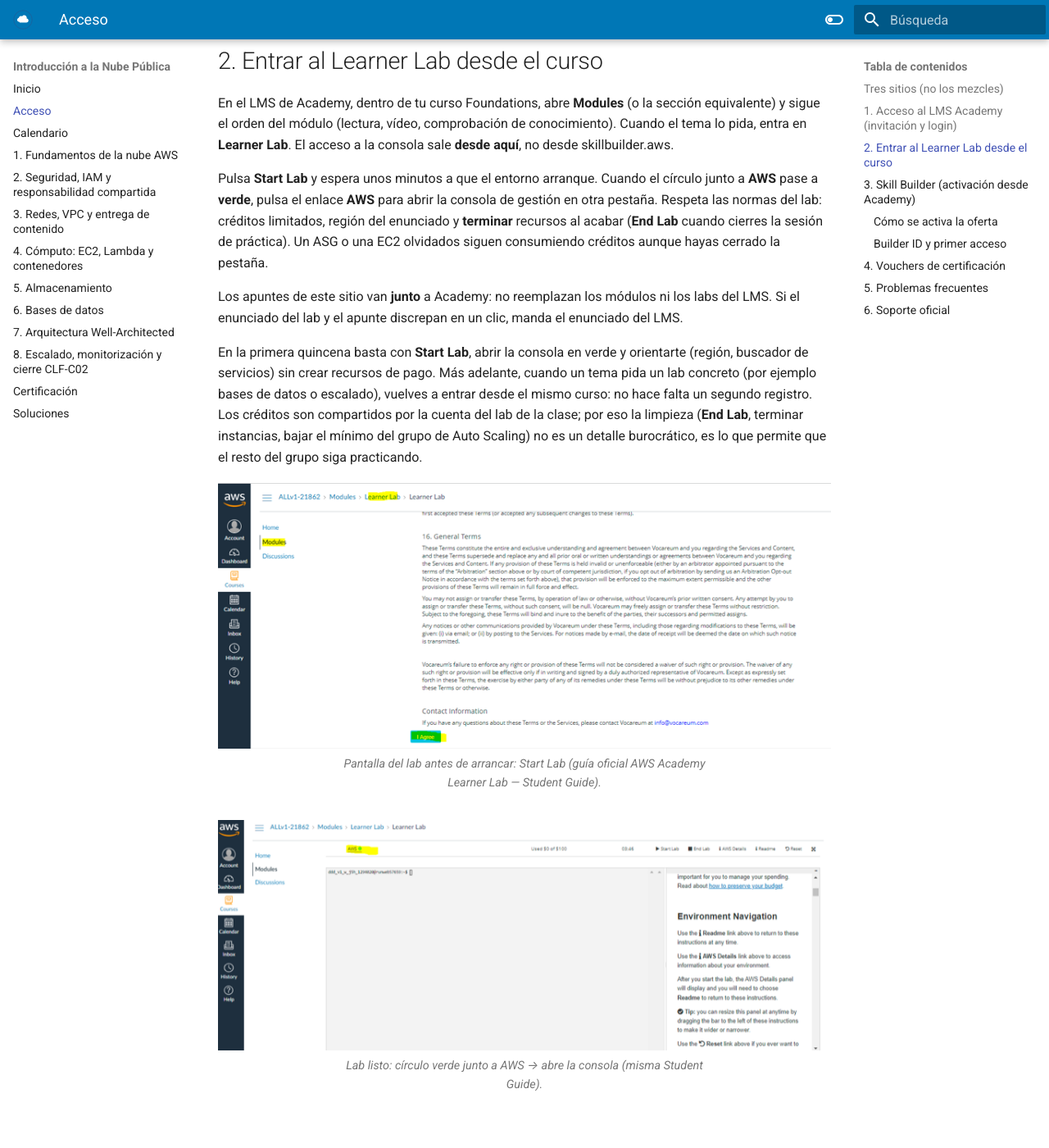
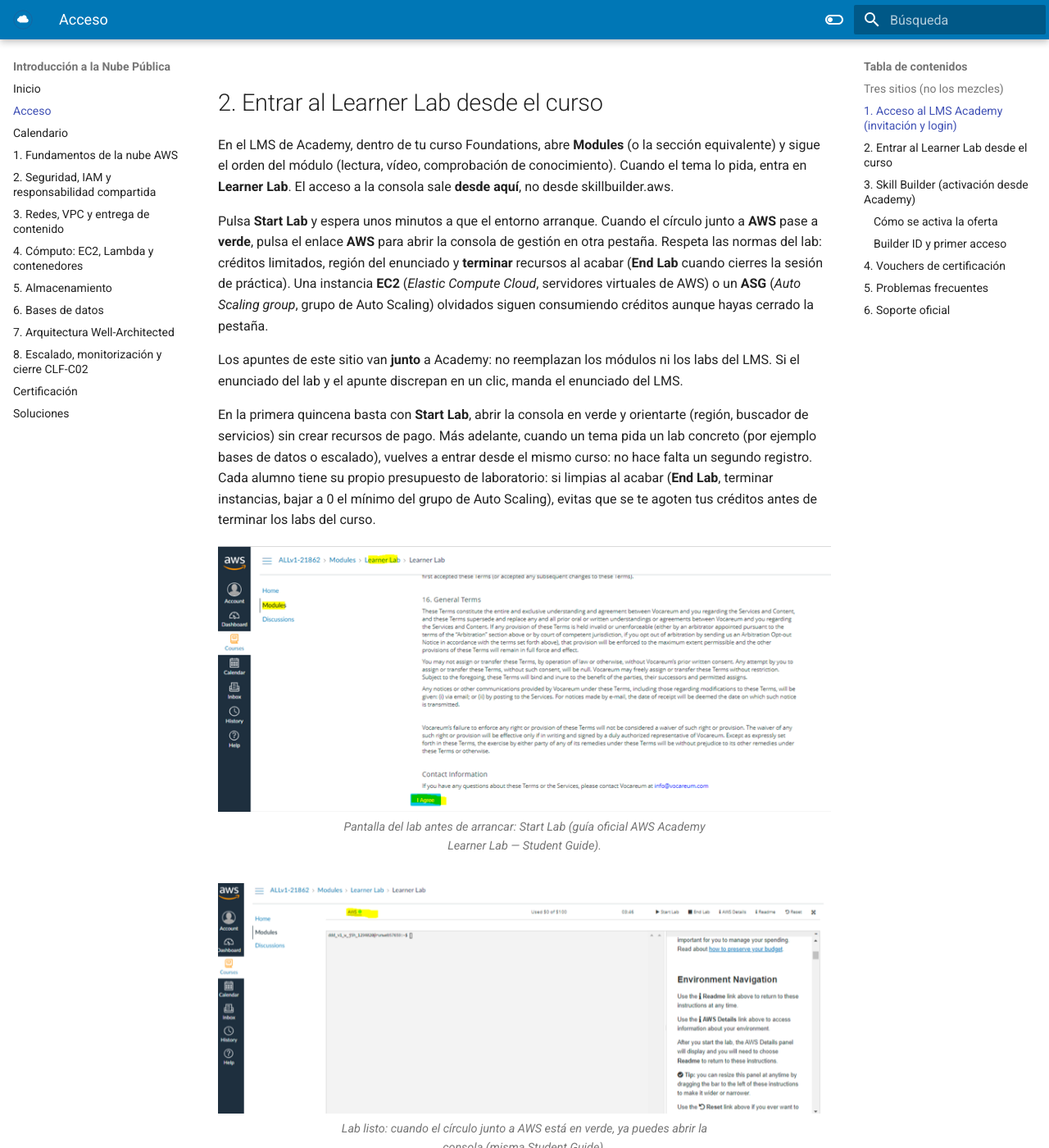
Before and after one commit to fjavier-hernandez/cloud, an MkDocs documentation site: the page built from docs/00-acceso/acceso.md, in a window 1280 px wide and 1400 px high, scrolled down 3619 px. Shown: the whole window at 82% size. Built offline with MkDocs 1.6.1 and Material for MkDocs 9.7.7, drawn with Linux system fonts in a browser that asks for light colours; some of the changed text lies outside the part shown.

Commit message:
Pulir Acceso: créditos del lab, siglas y pies de foto
Co-authored-by: Cursor <cursoragent@cursor.com>

```diff
--- a/docs/00-acceso/acceso.md
+++ b/docs/00-acceso/acceso.md
@@ -8,7 +8,7 @@ description: Cómo entrar a AWS Academy, el Learner Lab y Skill Builder en el m
 Esta página explica **cómo entrar** a las plataformas del módulo: el curso en Academy, la consola de prácticas del Learner Lab y Skill Builder (incluida la activación y los vouchers de certificación). Cuando hayas entrado, sigue con [Fundamentos de la nube AWS](../01-fundamentos-nube-aws/tema1.md): allí está el mapa del módulo y las definiciones. La preparación del examen **Cloud Practitioner** (**CLF**, *AWS Certified Cloud Practitioner*, código **CLF-C02**) no se estudia aquí; está en [Certificación](../99-certificacion/certificacion.md).
 
 !!! tip "Antes del Tema 1"
-    Completa primero el acceso a **Academy**, el **Learner Lab** y, si el curso lo usa, **Skill Builder**. Sin consola del lab, el Tema 1 se queda en lectura; con Acceso listo, la primera quincena ya puede practicar.
+    Completa primero el acceso a **Academy**, el **Learner Lab** y, si el curso lo usa, **Skill Builder**. Sin consola del lab, el Tema 1 se queda en lectura; con Acceso listo, en la primera quincena ya puedes practicar.
 
 Ten a mano tu **correo institucional** (el mismo en todos los pasos). Lee esto **antes** del Tema 1.
 
@@ -33,11 +33,11 @@ El **Learner Lab** es la cuenta de práctica con **créditos limitados** desde l
 
 ## 1. Acceso al LMS Academy (invitación y login)
 
-El profesor te **invita por correo** (institucional). Abre el mensaje y **acepta** la invitación con el enlace del correo. En el portal Academy elige **Student Login** (alumnado; no *Educator Login*). Entra con tu cuenta Canvas Academy o créala **con ese mismo correo**: si usas un Gmail distinto, quedarás fuera de la *class* aunque «Academy te deje registrarte».
+El profesor te **invita por correo** (institucional). Abre el mensaje y **acepta** la invitación con el enlace del correo. En el portal Academy elige **Student Login** (alumnado; no *Educator Login*). Entra con tu cuenta Canvas Academy o créala **con ese mismo correo**: si usas un Gmail distinto, quedarás fuera de la clase aunque Academy te deje registrarte.
 
 Completa el registro (contraseña, zona horaria, términos) y comprueba que ves el curso del módulo en [awsacademy.instructure.com](https://awsacademy.instructure.com). Si no llega el correo, revisa spam o la cuarentena del centro y avisa en tutoría o Aules para que se **reenvíe** la invitación.
 
-Academy es tu **aula digital** del módulo: cada Foundations (Introducción al curso, Módulos 1–10) se publica ahí con el orden oficial. Estos apuntes te dan la prosa de estudio y las prácticas; el LMS marca qué lab abriste y qué comprobación de conocimiento completaste. Si un día no ves un módulo, casi siempre es porque aún no está liberado en la *class* o porque estás con otra cuenta Canvas.
+Academy es tu **aula digital** del módulo: cada módulo de Cloud Foundations (Introducción al curso y Módulos 1–10) se publica ahí con el orden oficial. Estos apuntes te dan la prosa de estudio y las prácticas; el LMS marca qué lab abriste y qué comprobación de conocimiento completaste. Si un día no ves un módulo, casi siempre es porque aún no está liberado en la clase o porque estás con otra cuenta Canvas.
 
 <figure markdown="span">
 ![Portal AWS Academy con el botón Student Login resaltado](img/acceso-lms.png){ width="800" }
@@ -58,11 +58,11 @@ Academy es tu **aula digital** del módulo: cada Foundations (Introducción al c
 
 En el LMS de Academy, dentro de tu curso Foundations, abre **Modules** (o la sección equivalente) y sigue el orden del módulo (lectura, vídeo, comprobación de conocimiento). Cuando el tema lo pida, entra en **Learner Lab**. El acceso a la consola sale **desde aquí**, no desde skillbuilder.aws.
 
-Pulsa **Start Lab** y espera unos minutos a que el entorno arranque. Cuando el círculo junto a **AWS** pase a **verde**, pulsa el enlace **AWS** para abrir la consola de gestión en otra pestaña. Respeta las normas del lab: créditos limitados, región del enunciado y **terminar** recursos al acabar (**End Lab** cuando cierres la sesión de práctica). Un ASG o una EC2 olvidados siguen consumiendo créditos aunque hayas cerrado la pestaña.
+Pulsa **Start Lab** y espera unos minutos a que el entorno arranque. Cuando el círculo junto a **AWS** pase a **verde**, pulsa el enlace **AWS** para abrir la consola de gestión en otra pestaña. Respeta las normas del lab: créditos limitados, región del enunciado y **terminar** recursos al acabar (**End Lab** cuando cierres la sesión de práctica). Una instancia **EC2** (*Elastic Compute Cloud*, servidores virtuales de AWS) o un **ASG** (*Auto Scaling group*, grupo de Auto Scaling) olvidados siguen consumiendo créditos aunque hayas cerrado la pestaña.
 
 Los apuntes de este sitio van **junto** a Academy: no reemplazan los módulos ni los labs del LMS. Si el enunciado del lab y el apunte discrepan en un clic, manda el enunciado del LMS.
 
-En la primera quincena basta con **Start Lab**, abrir la consola en verde y orientarte (región, buscador de servicios) sin crear recursos de pago. Más adelante, cuando un tema pida un lab concreto (por ejemplo bases de datos o escalado), vuelves a entrar desde el mismo curso: no hace falta un segundo registro. Los créditos son compartidos por la cuenta del lab de la clase; por eso la limpieza (**End Lab**, terminar instancias, bajar el mínimo del grupo de Auto Scaling) no es un detalle burocrático, es lo que permite que el resto del grupo siga practicando.
+En la primera quincena basta con **Start Lab**, abrir la consola en verde y orientarte (región, buscador de servicios) sin crear recursos de pago. Más adelante, cuando un tema pida un lab concreto (por ejemplo bases de datos o escalado), vuelves a entrar desde el mismo curso: no hace falta un segundo registro. Cada alumno tiene su propio presupuesto de laboratorio: si limpias al acabar (**End Lab**, terminar instancias, bajar a 0 el mínimo del grupo de Auto Scaling), evitas que se te agoten tus créditos antes de terminar los labs del curso.
 
 <figure markdown="span">
 ![Barra del Learner Lab con Start Lab resaltado y estado AWS en rojo](img/learner-lab.png){ width="800" }
@@ -71,7 +71,7 @@ En la primera quincena basta con **Start Lab**, abrir la consola en verde y orie
 
 <figure markdown="span">
 ![Learner Lab con indicador AWS en verde y presupuesto del lab](img/learner-lab-aws-ready.png){ width="800" }
-<figcaption>Lab listo: círculo verde junto a AWS → abre la consola (misma Student Guide).</figcaption>
+<figcaption>Lab listo: cuando el círculo junto a AWS está en verde, ya puedes abrir la consola (misma Student Guide).</figcaption>
 </figure>
 
 ## 3. Skill Builder (activación desde Academy) { #skill-builder }
@@ -82,7 +82,7 @@ En la primera quincena basta con **Start Lab**, abrir la consola en verde y orie
 
 Entra en el curso Foundations en Academy. En el menú **Módulos**, abre el apartado **AWS T&C Resources** (*Terms and Conditions* / recursos de términos y condiciones). Ahí está el enlace de **activación de Skill Builder** y, normalmente, un PDF de preguntas frecuentes sobre la oferta. Sigue ese enlace: te pedirán una encuesta corta y el **consentimiento** para compartir tu nombre con Skill Builder.
 
-Después llegan **uno, dos o tres correos**; no siempre el mismo día. La activación tarda entre **3 y 14 días laborables**. No es un fallo típico que «aún no haya llegado nada» al día siguiente: espera ese plazo antes de alarmarte, y avisa en tutoría si pasados los 14 días laborables no tienes acceso.
+Después llegan **uno, dos o tres correos**; no siempre el mismo día. La activación tarda entre **3 y 14 días laborables**. Es normal que al día siguiente aún no te haya llegado nada: espera ese plazo antes de alarmarte, y avisa en tutoría si pasados los 14 días laborables no tienes acceso.
 
 ### Builder ID y primer acceso
 
@@ -140,19 +140,19 @@ Si quieres el detalle en inglés de la oferta, las [preguntas frecuentes oficial
 | No llega la invitación de Academy | Spam o filtros del centro; pedir **reenvío**; confirmar el email exacto de la invitación. |
 | No ves el curso en Canvas | Estás con **otro correo**; cierra sesión y entra con el institucional de la invitación. |
 | Te has registrado en **Educate** | No es Academy. Usa el enlace de la invitación del profesor. |
-| Lab en rojo o sin créditos | Créditos agotados, clase finalizada o lab no iniciado desde el curso; avisa en tutoría. |
+| Lab en rojo o sin créditos | Puede ser que se hayan agotado tus créditos, que la clase haya finalizado o que no hayas iniciado el lab desde el curso; avisa en tutoría. |
 | Skill Builder no abre tras confirmar | Puede estar en provisión (días laborables, no meses); mismo email Academy y Builder ID. |
 | Error de suscripción en Skill Builder | Cierra sesión y vuelve a entrar desde **Learn**; la sesión se cierra sola con frecuencia. |
 | Builder ID con Gmail y sin cursos de pago | La suscripción de Academy va con el correo institucional; con correo personal solo ves el contenido gratuito. |
-| Confundes Skill Builder y la consola del lab | Lab = desde Academy; Skill Builder = [skillbuilder.aws](https://skillbuilder.aws). |
+| Confundes Skill Builder y la consola del lab | La consola del lab se abre siempre desde el curso de Academy; Skill Builder está en [skillbuilder.aws](https://skillbuilder.aws). |
 | Quieres el voucher del CLF | Completa el *Official Practice Exam* en Skill Builder; ver [Vouchers](#vouchers). |
 
 ## 6. Soporte oficial
 
 - Acceso LMS Academy: [awsacademy.instructure.com](https://awsacademy.instructure.com) (ayuda o soporte desde la propia plataforma cuando esté disponible).
-- Información general del programa: [AWS Academy](https://aws.amazon.com/training/awsacademy/) · [FAQ Academy](https://aws.amazon.com/training/awsacademy/faq/).
+- Información general del programa: [AWS Academy](https://aws.amazon.com/training/awsacademy/) · [preguntas frecuentes (FAQ) de Academy](https://aws.amazon.com/training/awsacademy/faq/).
 - Skill Builder: [skillbuilder.aws](https://skillbuilder.aws). Builder ID: [Sign in with AWS Builder ID](https://docs.aws.amazon.com/signin/latest/userguide/sign-in-builder-id.html).
-- Preguntas frecuentes de la oferta Skill Builder (inglés): [SBTS](https://d2wc53952r2oxa.cloudfront.net/outline/SBTS/SBTS.html).
-- Si el bloqueo es de **clase del instituto** (invitación, lab de la *class*): escribe en **Aules** o coméntalo en la **tutoría quincenal** antes de abrir tickets genéricos.
+- [Preguntas frecuentes de la suscripción de Skill Builder para Academy (en inglés)](https://d2wc53952r2oxa.cloudfront.net/outline/SBTS/SBTS.html).
+- Si el bloqueo es de **clase del instituto** (invitación, lab de la clase): escribe en **Aules** o coméntalo en la **tutoría quincenal** antes de abrir tickets genéricos.
 
 Cuando tengas Academy y (si aplica) Skill Builder en marcha, pasa al [Tema 1 — Fundamentos de la nube AWS](../01-fundamentos-nube-aws/tema1.md): ahí empieza la teoría del módulo. La preparación del examen Cloud Practitioner está en [Certificación](../99-certificacion/certificacion.md); el voucher, en [Vouchers de certificación](#vouchers).
```
Also changed, not shown: other parts of docs/00-acceso/acceso.md (+3 -3 lines).
